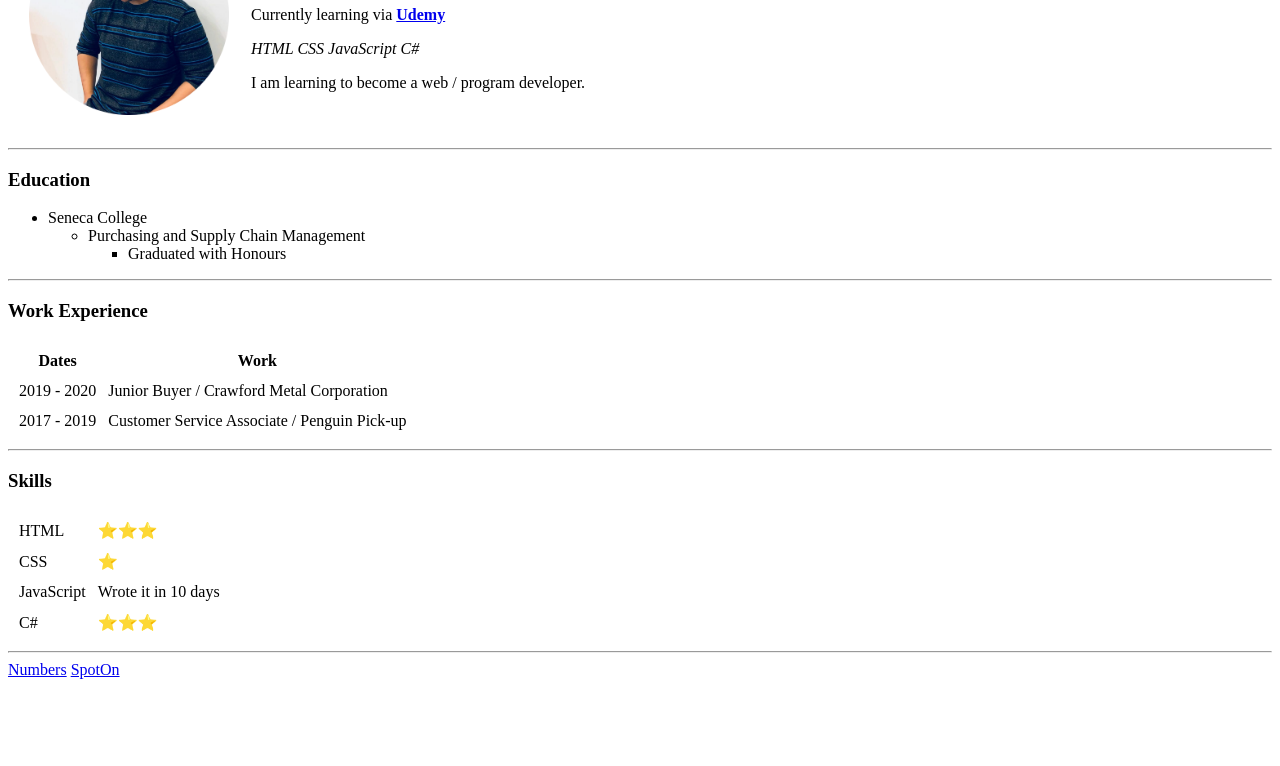
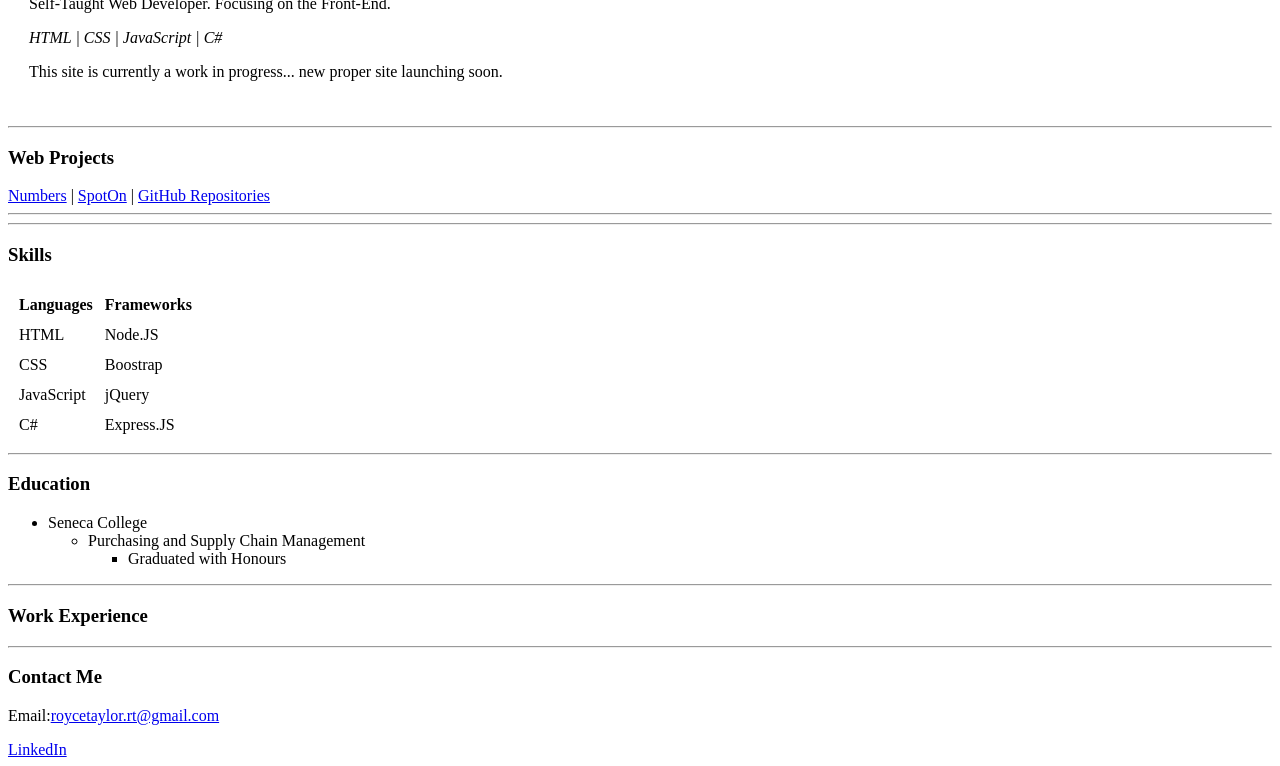
Before and after one commit to RobertRoyceTaylor/cv, a plain HTML site: page index.html in a window 1280 px wide. Shown: the part 114-880 px from the top of the page. Before the commit the page ends 801 px from the top, so only its background shows below. Drawn offline with Linux system fonts and the light colour scheme.

Commit message:
Quick Edit As A Placeholder

```diff
--- a/index.html
+++ b/index.html
@@ -5,22 +5,52 @@
     <meta charset="UTF-8">
     <meta http-equiv="X-UA-Compatible" content="IE=edge">
     <meta name="viewport" content="width=device-width, initial-scale=1.0">
-    <title>Robert's Personal Site</title>
+    <title>Robert's Portfolio</title>
 </head>
 
 <body>
     <table cellspacing="20">
-        <!--This is the header-->
-        <td><img src="Resources/robert.png" alt="Robert Profile Picture" height="200" width="200"></td>
         <td>
-            <h1>Robert Taylor</h1>
-            <p>Currently learning via <strong><a href="https://www.udemy.com/" target="_blank">Udemy</a></strong></p>
-            <p><em>HTML CSS JavaScript C#</em></p>
-            <p>I am learning to become a web / program developer.</p>
+            <h1>Robert Royce Taylor</h1>
+            <p>Self-Taught Web Developer. Focusing on the Front-End.</p>
+            <p><em>HTML | CSS | JavaScript | C#</em></p>
+            <p>This site is currently a work in progress... new proper site launching soon.</p>
         </td>
     </table>
     <hr>
-    <!--This is where the body starts-->
+    <h3>Web Projects</h3>
+    <a href="https://numbers.rcrtaylor.com/" target="_blank">Numbers</a> |
+    <a href="https://spot-on.rcrtaylor.com/" target="_blank">SpotOn</a> |
+    <a href="https://github.com/RobertRoyceTaylor">GitHub Repositories</a>
+    <hr>
+    </table>
+    <hr>
+    <h3>Skills</h3>
+    <table cellspacing="10">
+        <tbody>
+            <tr>
+                <td><b>Languages</b></td>
+                <td><b>Frameworks</b></td>
+            </tr>
+            <tr>
+                <td>HTML</td>
+                <td>Node.JS</td>
+            </tr>
+            <tr>
+                <td>CSS</td>
+                <td>Boostrap</td>
+            </tr>
+            <tr>
+                <td>JavaScript</td>
+                <td>jQuery</td>
+            </tr>
+            <tr>
+                <td>C#</td>
+                <td>Express.JS</td>
+            </tr>
+        </tbody>
+    </table>
+    <hr>
     <h3>Education</h3>
     <ul>
         <li>Seneca College</li>
@@ -48,32 +78,11 @@
                 <td>Customer Service Associate / Penguin Pick-up</td>
             </tr>
         </tbody>
-    </table>
-    <hr>
-    <h3>Skills</h3>
-    <table cellspacing="10">
-        <tbody>
-            <tr>
-                <td>HTML</td>
-                <td>⭐⭐⭐</td>
-            </tr>
-            <tr>
-                <td>CSS</td>
-                <td>⭐</td>
-            </tr>
-            <tr>
-                <td>JavaScript</td>
-                <td>Wrote it in 10 days</td>
-            </tr>
-            <tr>
-                <td>C#</td>
-                <td>⭐⭐⭐</td>
-            </tr>
-    </tbody>
-    </table>
-    <hr>
-    <a href="https://numbers.rcrtaylor.com/" target="_blank">Numbers</a>
-    <a href="https://spot-on.rcrtaylor.com/" target="_blank">SpotOn</a>
+
+        <hr>
+        <h3>Contact Me</h3>
+        <p>Email:<a href="mailtto: roycetaylor.rt@gmail.com">roycetaylor.rt@gmail.com</a></p>
+        <a href="https://www.linkedin.com/in/robert-taylor-rt/">LinkedIn</a>
 
 </body>
 
```
